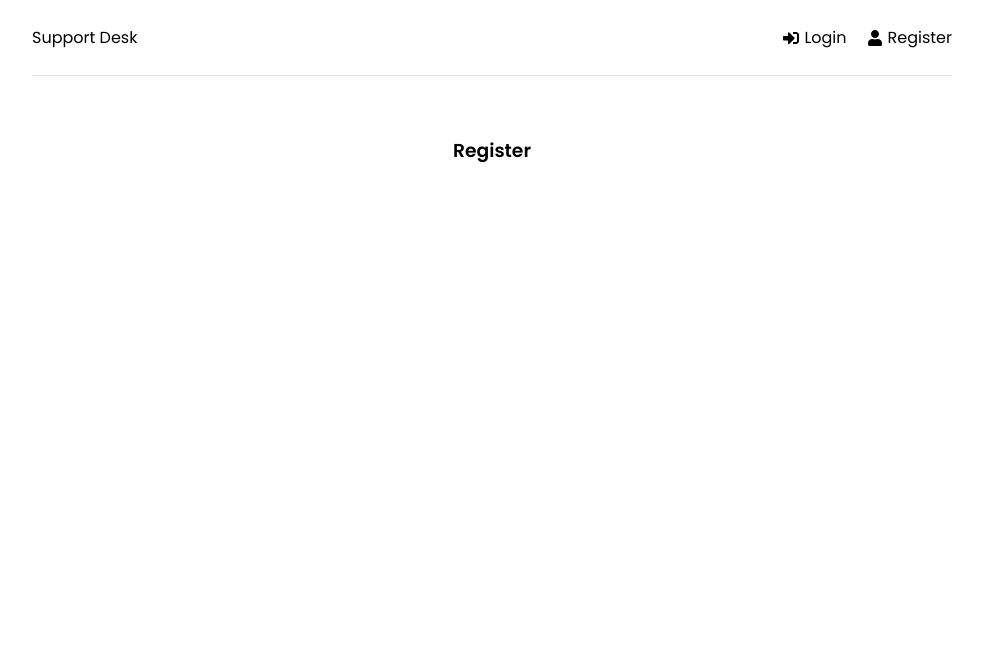
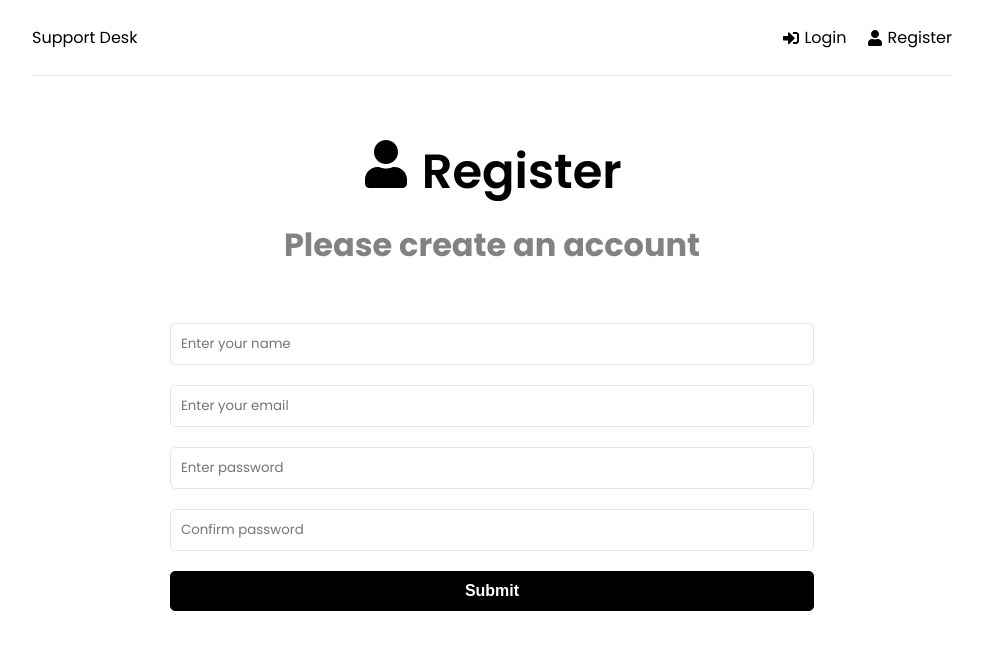
Before and after one commit to PhilippeMallari/support-ticket-application, a React (Create React App) app in the folder frontend/: page /register in a window 1280 px wide. Shown: the top 650 px of the page, without its empty margins (148-1131 px from the left). Built offline with nearby package versions, Linux system fonts and the light colour scheme.

Commit message:
added home, login, and register UI

```diff
--- a/frontend/src/App.js
+++ b/frontend/src/App.js
@@ -1,4 +1,6 @@
 import { BrowserRouter as Router, Routes, Route } from 'react-router-dom';
+import { ToastContainer } from 'react-toastify';
+import 'react-toastify/dist/ReactToastify.css';
 import Header from './components/Header';
 import Home from './pages/Home';
 import Login from './pages/Login';
@@ -17,6 +19,7 @@
           </Routes>
         </div>
       </Router>
+      <ToastContainer />
     </>
   );
 }
--- a/frontend/src/pages/Home.jsx
+++ b/frontend/src/pages/Home.jsx
@@ -1,8 +1,22 @@
-import React from 'react'
+import {Link} from 'react-router-dom'
+import { FaQuestionCircle, FaTicketAlt } from 'react-icons/fa'
 
 function Home() {
     return (
-        <h1>Home</h1>
+        <>
+        <section className="heading">
+            <h1>What do you need help with?</h1>
+            <p>Please choose from an option below</p>
+        </section>
+
+        <Link to="/new-ticket" className="btn btn-reverse btn-block">
+            <FaQuestionCircle /> Create New Ticket
+        </Link>
+
+        <Link to="/tickets" className='btn btn-block'>
+            <FaTicketAlt /> View My Tickets
+        </Link>
+        </>
     )
 }
 
--- a/frontend/src/pages/Login.jsx
+++ b/frontend/src/pages/Login.jsx
@@ -1,8 +1,73 @@
-import React from 'react'
+import { useState } from "react"
+import { FaSignInAlt } from "react-icons/fa"
+import {toast} from 'react-toastify'
 
 function Login() {
+
+    const [formData, setFormData] = useState({
+        email: '',
+        password: '',
+    })
+
+    const {email, password} = formData
+
+    const onChange = (e) => {
+        setFormData((prevState) => ({
+            ...prevState,
+            [e.target.name]: e.target.value
+        }))
+    }
+
+    const onSubmit = (e) => {
+        e.preventDefault()
+    }
+
     return (
-        <h2>Login</h2>
+        <>
+            <section className="heading">
+                <h1>
+                    <FaSignInAlt /> Login
+                </h1>
+                <p>Please log in to get support</p>
+            </section>
+
+            <section className="form">
+                <form onSubmit={onSubmit}>
+
+                    <div className="form-group">
+                        <input
+                        type="email"
+                        className="form-control"
+                        id="email"
+                        name="email"
+                        value={email}
+                        onChange={onChange}
+                        placeholder="Enter your email"
+                        required
+                        />
+                    </div>
+
+                    <div className="form-group">
+                        <input
+                        type="password"
+                        className="form-control"
+                        id="password"
+                        name="password"
+                        value={password}
+                        onChange={onChange}
+                        placeholder="Enter password"
+                        required
+                        />
+                    </div>
+
+                    <div className="form-group">
+                        <button className="btn btn-block">
+                            Submit
+                        </button>
+                    </div>
+                </form>
+            </section>
+        </>
     )
 }
 
--- a/frontend/src/pages/Register.jsx
+++ b/frontend/src/pages/Register.jsx
@@ -1,8 +1,104 @@
-import React from 'react'
+import { useState } from "react"
+import { FaUser } from "react-icons/fa"
+import {toast} from 'react-toastify'
 
 function Register() {
+
+    const [formData, setFormData] = useState({
+        name: '',
+        email: '',
+        password: '',
+        password2: ''
+    })
+
+    const {name, email, password, password2} = formData
+
+    const onChange = (e) => {
+        setFormData((prevState) => ({
+            ...prevState,
+            [e.target.name]: e.target.value
+        }))
+    }
+
+    const onSubmit = (e) => {
+        e.preventDefault()
+
+        if (password !== password2) {
+            toast.error('Passwords do not match')
+        }
+    }
+
     return (
-        <h3>Register</h3>
+        <>
+            <section className="heading">
+                <h1>
+                    <FaUser /> Register
+                </h1>
+                <p>Please create an account</p>
+            </section>
+
+            <section className="form">
+                <form onSubmit={onSubmit}>
+                    <div className="form-group">
+                        <input
+                        type="text"
+                        className="form-control"
+                        id="name"
+                        name="name"
+                        value={name}
+                        onChange={onChange}
+                        placeholder="Enter your name"
+                        required
+                        />
+                    </div>
+
+                    <div className="form-group">
+                        <input
+                        type="email"
+                        className="form-control"
+                        id="email"
+                        name="email"
+                        value={email}
+                        onChange={onChange}
+                        placeholder="Enter your email"
+                        required
+                        />
+                    </div>
+
+                    <div className="form-group">
+                        <input
+                        type="password"
+                        className="form-control"
+                        id="password"
+                        name="password"
+                        value={password}
+                        onChange={onChange}
+                        placeholder="Enter password"
+                        required
+                        />
+                    </div>
+
+                    <div className="form-group">
+                        <input
+                        type="password"
+                        className="form-control"
+                        id="password2"
+                        name="password2"
+                        value={password2}
+                        onChange={onChange}
+                        placeholder="Confirm password"
+                        required
+                        />
+                    </div>
+
+                    <div className="form-group">
+                        <button className="btn btn-block">
+                            Submit
+                        </button>
+                    </div>
+                </form>
+            </section>
+        </>
     )
 }
 
```
